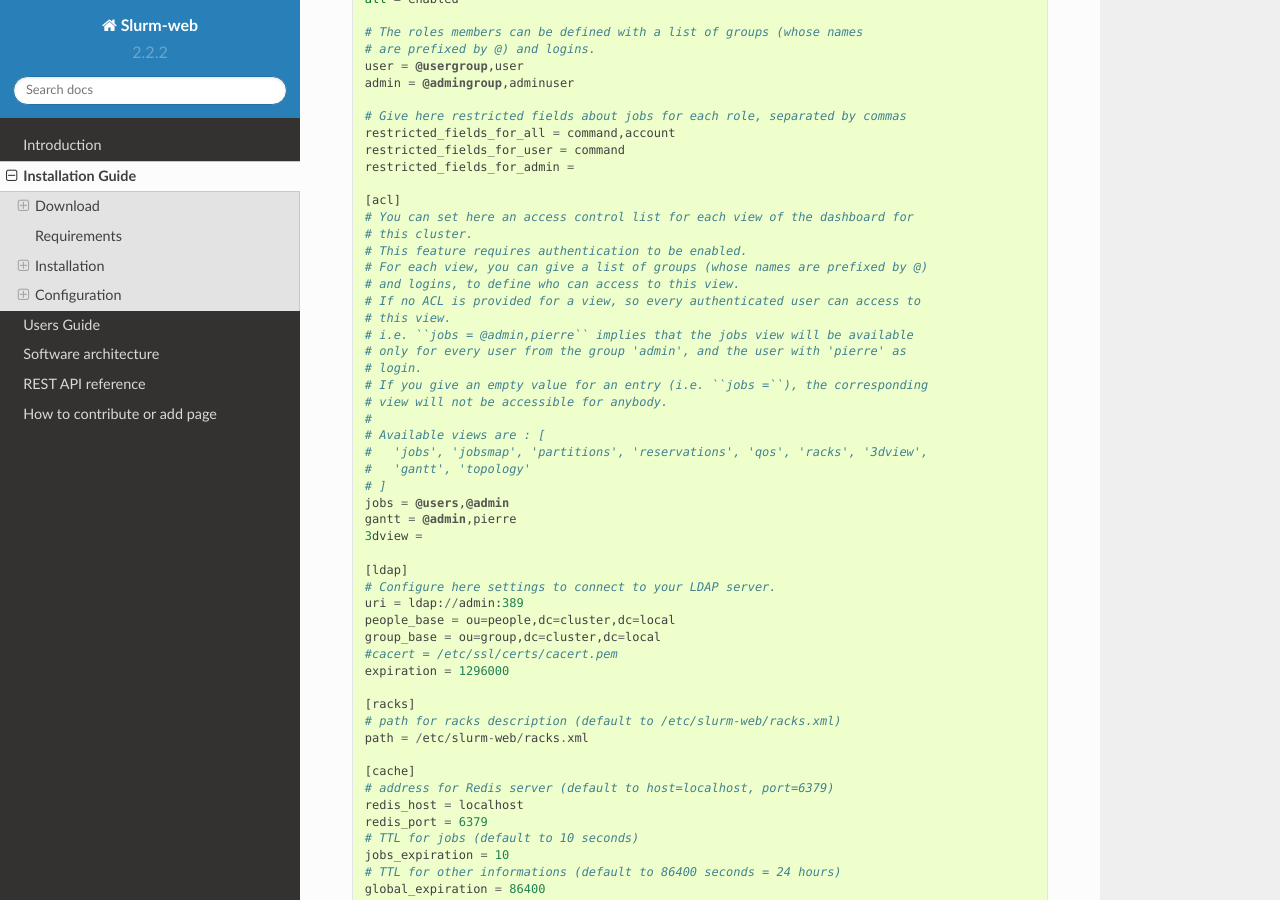
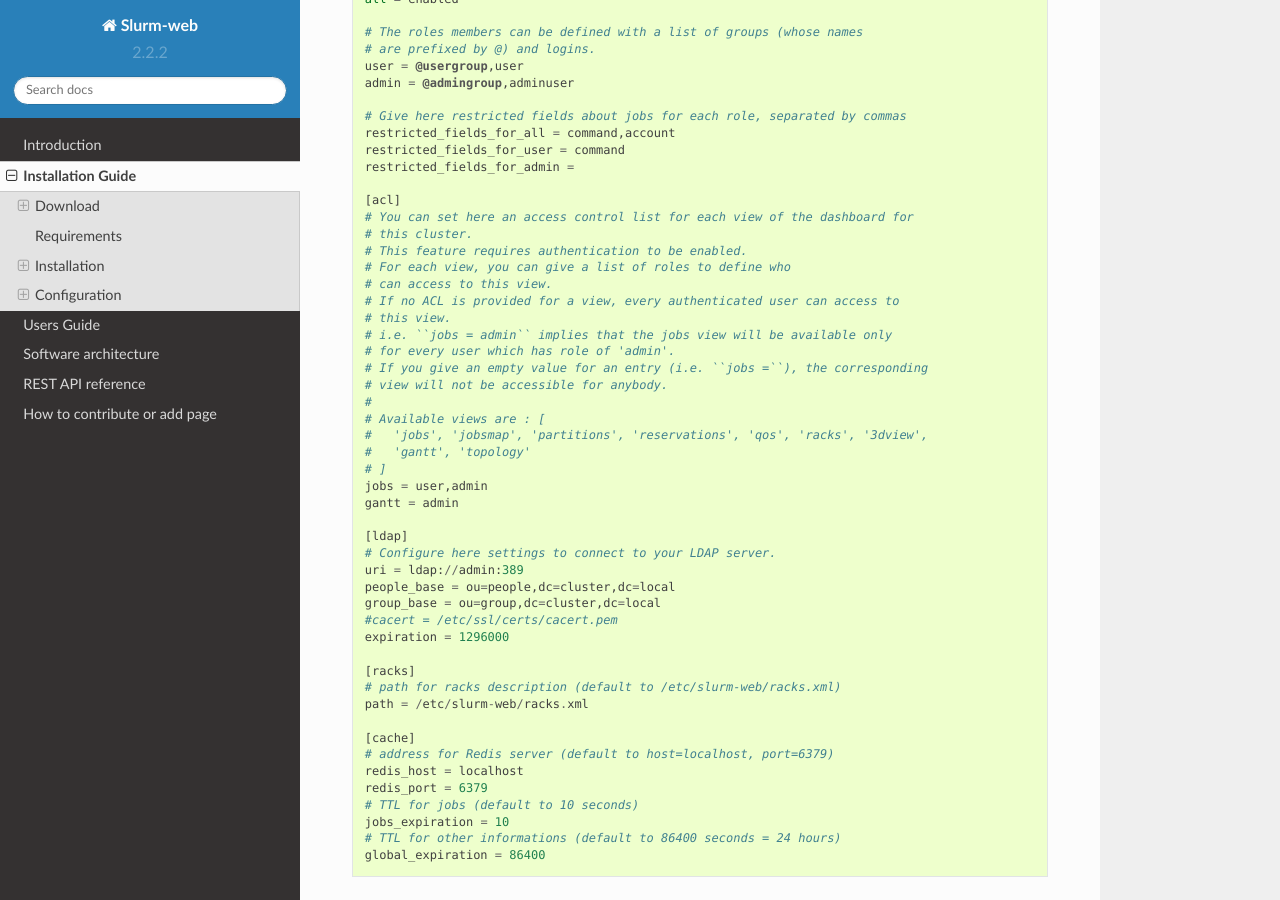
Before and after one commit to rackslab/Slurm-web, a Sphinx documentation site: the page built from doc/installation.rst, in a window 1280 px wide and 900 px high, scrolled down 7706 px. Built offline with Sphinx 7.4.7 and the Read the Docs theme 2.0.0, drawn with Linux system fonts in a browser that asks for light colours.

Commit message:
Make ACL base on roles
The ACL views were based on users and groups which the concept of it is
redundant to the one with "roles" and therefore should be applied by the
latter.

Fix #113

```diff
--- a/doc/installation.rst
+++ b/doc/installation.rst
@@ -348,13 +348,12 @@ Here is an example of a valid configuration file:
   # You can set here an access control list for each view of the dashboard for
   # this cluster.
   # This feature requires authentication to be enabled.
-  # For each view, you can give a list of groups (whose names are prefixed by @)
-  # and logins, to define who can access to this view.
-  # If no ACL is provided for a view, so every authenticated user can access to
+  # For each view, you can give a list of roles to define who
+  # can access to this view.
+  # If no ACL is provided for a view, every authenticated user can access to
   # this view.
-  # i.e. ``jobs = @admin,pierre`` implies that the jobs view will be available
-  # only for every user from the group 'admin', and the user with 'pierre' as
-  # login.
+  # i.e. ``jobs = admin`` implies that the jobs view will be available only
+  # for every user which has role of 'admin'.
   # If you give an empty value for an entry (i.e. ``jobs =``), the corresponding
   # view will not be accessible for anybody.
   #
@@ -362,9 +361,8 @@ Here is an example of a valid configuration file:
   #   'jobs', 'jobsmap', 'partitions', 'reservations', 'qos', 'racks', '3dview',
   #   'gantt', 'topology'
   # ]
-  jobs = @users,@admin
-  gantt = @admin,pierre
-  3dview =
+  jobs = user,admin
+  gantt = admin
 
   [ldap]
   # Configure here settings to connect to your LDAP server.
```
Also changed, not shown: 1 other file.
